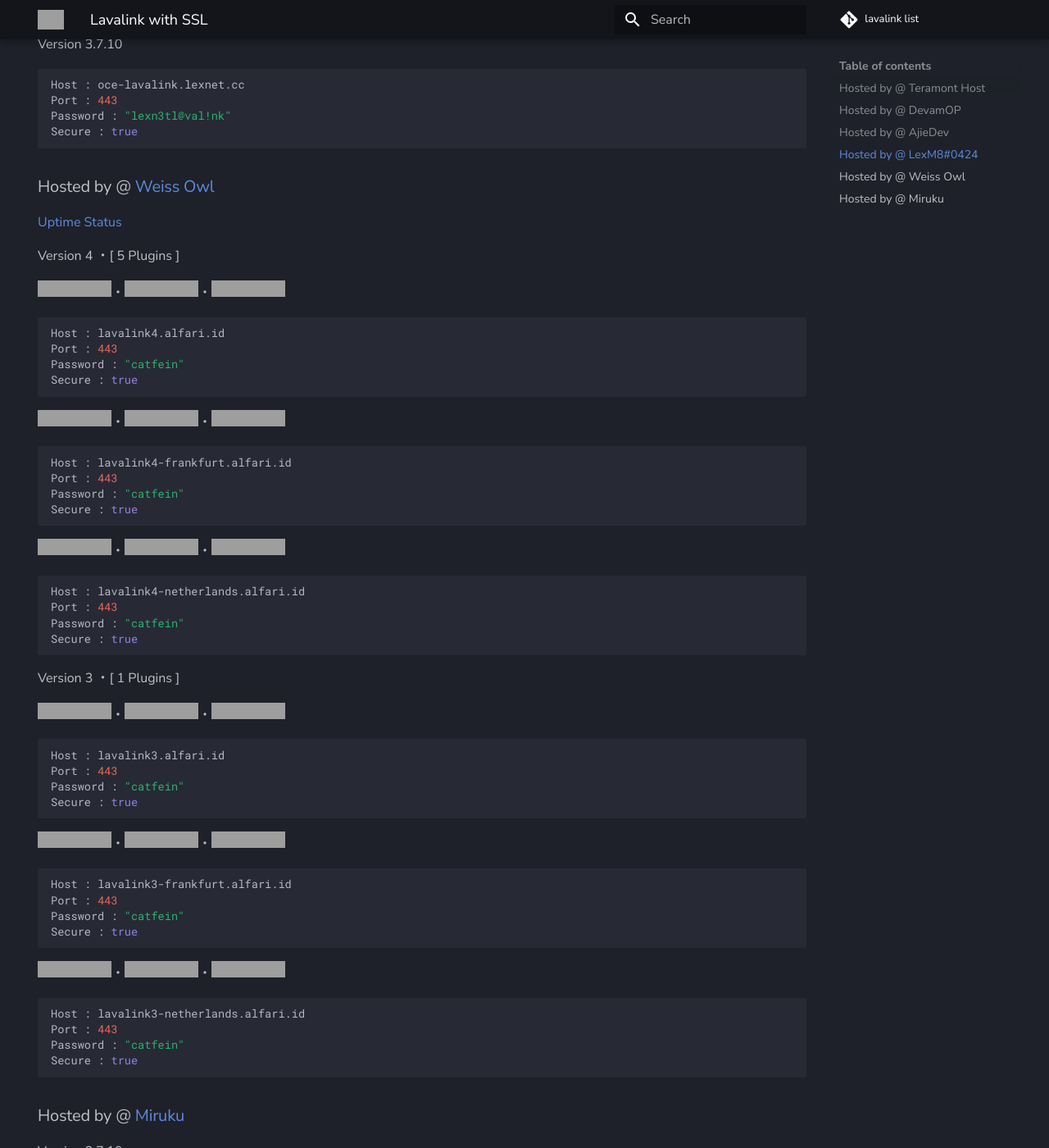
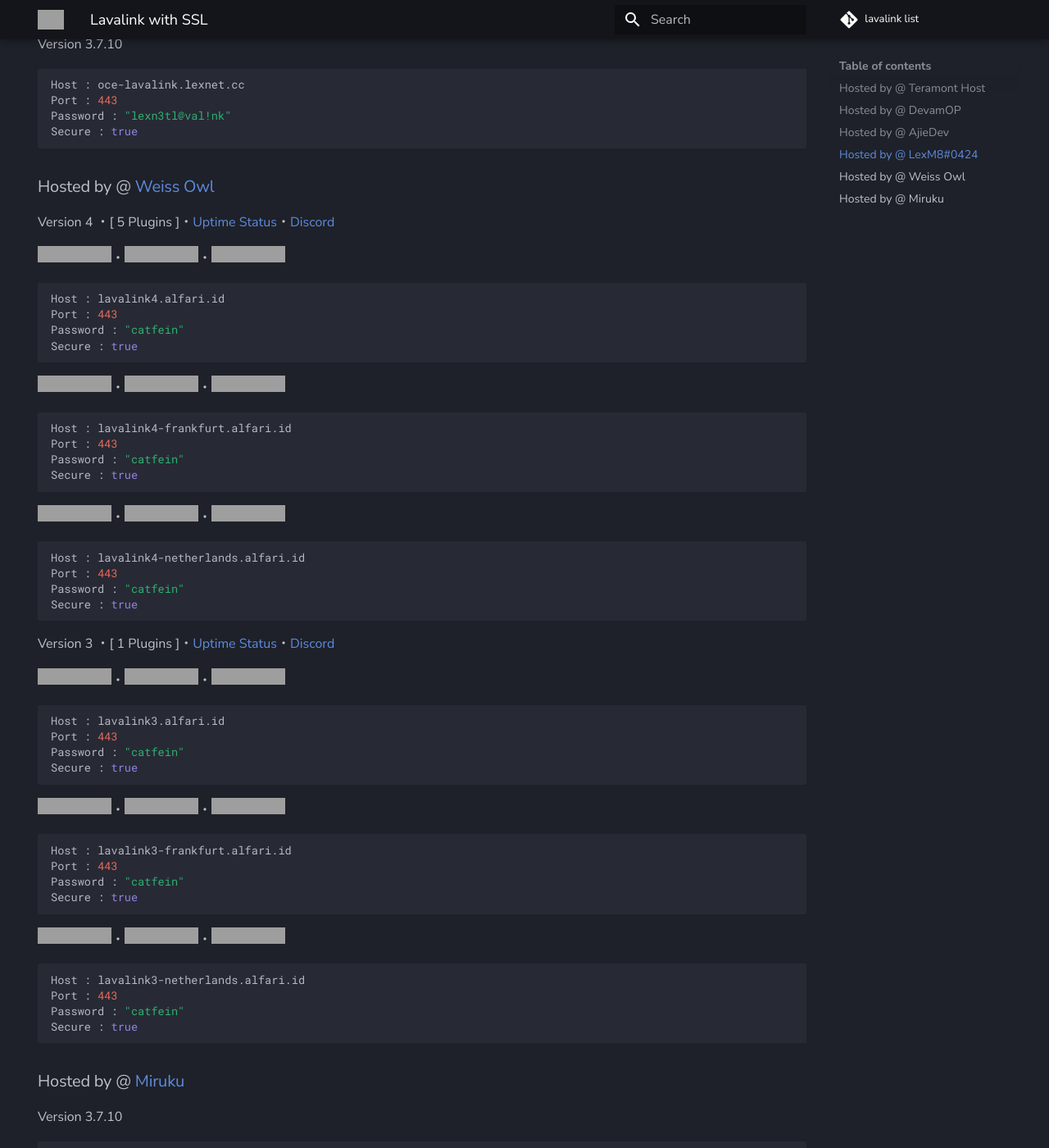
Before and after one commit to DarrenOfficial/lavalink-list, an MkDocs documentation site: the page built from docs/SSL/lavalink-with-ssl.md, in a window 1280 px wide and 1400 px high, scrolled down 1625 px, cut to the strip 0-1400 px from the top of the window. Shown: the whole strip at 82% size. Built offline with MkDocs 1.6.1 and Material for MkDocs 9.7.7, drawn with Linux system fonts in a browser that asks for light colours; comment, search, counter and statistics services are not loaded; grey boxes are pictures that could not be loaded.

Commit message:
Update lavalink-with-ssl.md

````diff
--- a/docs/SSL/lavalink-with-ssl.md
+++ b/docs/SSL/lavalink-with-ssl.md
@@ -83,9 +83,8 @@ Secure : true
 
 
 ### Hosted by @ [Weiss Owl](https://discord.alfari.id)
-[Uptime Status](https://kuma.alfari.id)
 
-Version 4 ・[ 5 Plugins ]
+Version 4 ・[ 5 Plugins ]・[Uptime Status](https://kuma.alfari.id)・[Discord](https://discord.alfari.id)
 
 ![Uptime](https://status.alfari.id/api/badge/4/uptime)・![Ping](https://status.alfari.id/api/badge/4/ping)・![Status](https://status.alfari.id/api/badge/4/status)
 ```bash
@@ -109,7 +108,7 @@ Password : "catfein"
 Secure : true
 ```
 
-Version 3 ・[ 1 Plugins ]
+Version 3 ・[ 1 Plugins ]・[Uptime Status](https://kuma.alfari.id)・[Discord](https://discord.alfari.id)
 
 ![Uptime](https://status.alfari.id/api/badge/5/uptime)・![Ping](https://status.alfari.id/api/badge/5/ping)・![Status](https://status.alfari.id/api/badge/5/status)
 ```bash
````
